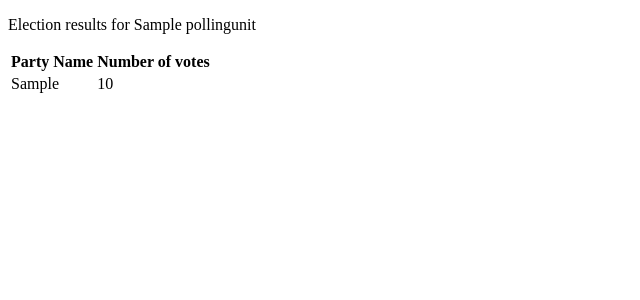
After one commit to nzejoe/bincom-test, a Django app: page /polling_unit_results/1/ in a window 1280 px wide. The commit adds this page. Shown: the top 300 px of the page, without its empty margins (0-640 px from the left). Run offline with Django 4.2, Linux system fonts and the light colour scheme; tables that the repository leaves empty hold one stand-in row (values such as "Sample post").

Commit message:
display results of any polling unit

```diff
--- a/polls/urls.py
+++ b/polls/urls.py
@@ -7,4 +7,5 @@ app_name = "polls"
 
 urlpatterns = [
     path("", views.home, name="home"),
+    path("polling_unit_results/<int:unit_id>/", views.unit_results, name="unit_results"),
 ]
--- a/polls/views.py
+++ b/polls/views.py
@@ -1,14 +1,25 @@
 from django.shortcuts import render
 
-from .models import PollingUnit
+from .models import PollingUnit, AnnouncedPuResults
 
 
 def home(request):
     polling_units = PollingUnit.objects.all()
-    print()
-    print(polling_units)
-    print()
+
     context = {
         "polling_units": polling_units,
     }
     return render(request, "home.html", context)
+
+
+def unit_results(request, unit_id):
+    # get the informmation related to this polling unit
+    polling_unit = PollingUnit.objects.get(uniqueid=unit_id)
+    # get the election results for this polling unit
+    unit_results = AnnouncedPuResults.objects.filter(polling_unit_uniqueid=unit_id).order_by("party_abbreviation")
+
+    context = {
+        "polling_unit": polling_unit,
+        "unit_results": unit_results,
+    }
+    return render(request, "polls/unit_results.html", context)
--- a/templates/home.html
+++ b/templates/home.html
@@ -9,7 +9,7 @@
         <ul>
             {% for unit in polling_units  %}
                 {% if unit.polling_unit_name|length %}
-                    <li>{{ unit.polling_unit_name }}</li>
+                    <li><a href="{% url "polls:unit_results" unit.pk %}">{{ unit.polling_unit_name }}</a></li>
                 {% endif %}
             {% endfor %}
         </ul>
--- /dev/null
+++ b/templates/polls/unit_results.html
@@ -0,0 +1,27 @@
+{% extends 'base.html' %}
+
+{% block page_header %}
+    <p>Election results for {{ polling_unit }}</p>
+{% endblock page_header %}
+
+
+{% block content %}
+    <table>
+        <thead>
+            <th>Party Name</th>
+            <th>Number of votes</th>
+        </thead>
+        <tbody>
+            {% for result in unit_results %}
+                <tr>
+                    <td>{{ result.party_abbreviation }}</td>
+                    <td>{{ result.party_score }}</td>
+                </tr>
+            {% empty %}
+            <tr>
+                <td colspan="2">No result collate for this polling unit yet.</td>
+            </tr>
+            {% endfor %}
+        </tbody>
+    </table>
+{% endblock content %}
```
